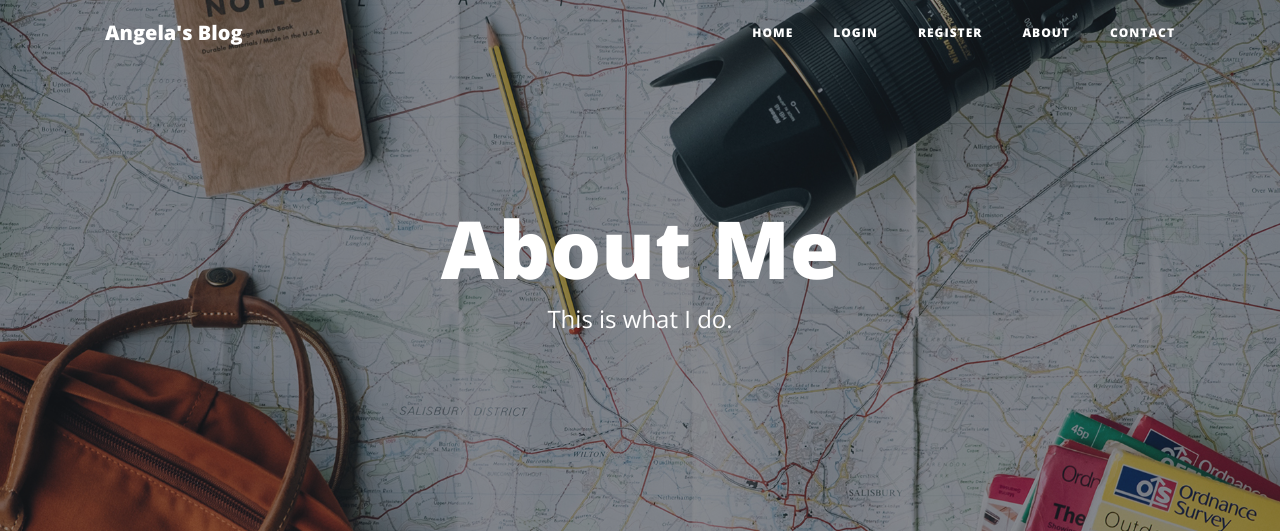
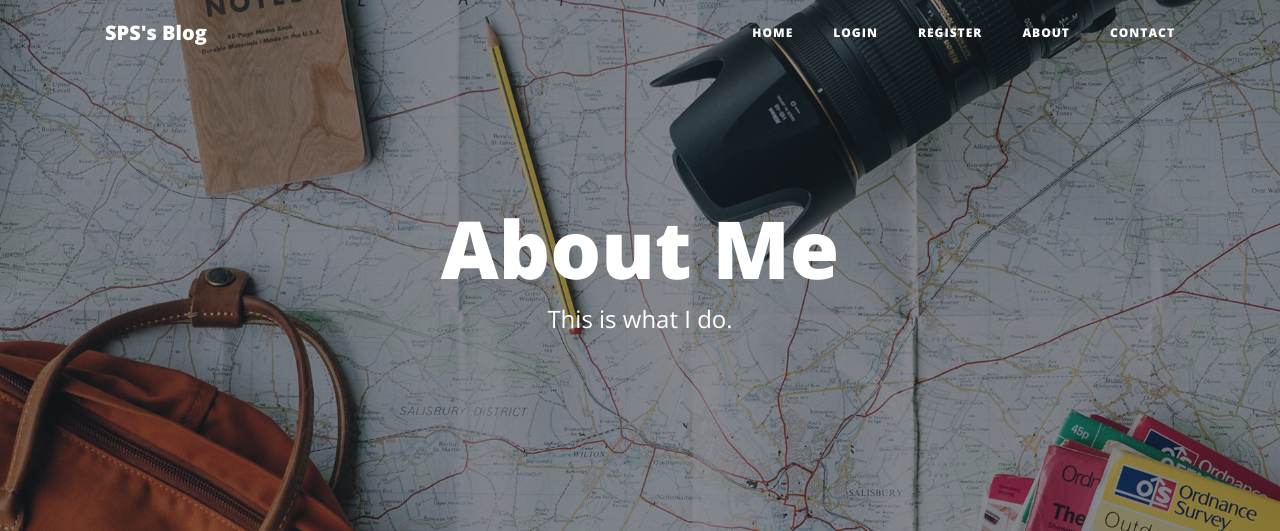
Before and after one commit to spscrunch/blog-with-users, a Flask app: page /about in a window 1280 px wide. Shown: the top 531 px of the page. Run offline with Flask 2, Linux system fonts and the light colour scheme; some libraries are stand-ins or nearby versions.

Commit message:
small update

```diff
--- a/templates/header.html
+++ b/templates/header.html
@@ -28,7 +28,7 @@
   <!-- Navigation -->
   <nav class="navbar navbar-expand-lg navbar-light fixed-top" id="mainNav">
     <div class="container">
-      <a class="navbar-brand" href="{{url_for('get_all_posts')}}">Angela's Blog</a>
+      <a class="navbar-brand" href="{{url_for('get_all_posts')}}">SPS's Blog</a>
       <button class="navbar-toggler navbar-toggler-right" type="button" data-toggle="collapse" data-target="#navbarResponsive" aria-controls="navbarResponsive" aria-expanded="false" aria-label="Toggle navigation">
         Menu
         <i class="fas fa-bars"></i>
--- a/templates/index.html
+++ b/templates/index.html
@@ -1,7 +1,7 @@
 {% include "header.html" %}
 
   <!-- Page Header -->
-  <header class="masthead" style="background-image: url('https://images.unsplash.com/photo-1618090337524-e36eb9a015e6?ixid=MXwxMjA3fDB8MHxwaG90by1wYWdlfHx8fGVufDB8fHw%3D&ixlib=rb-1.2.1&auto=format&fit=crop&w=934&q=80')">
+  <header class="masthead" style="background-image: url('https://images.unsplash.com/photo-1521336575822-6da63fb45455?ixid=MXwxMjA3fDB8MHxwaG90by1wYWdlfHx8fGVufDB8fHw%3D&ixlib=rb-1.2.1&auto=format&fit=crop&w=1950&q=80')">
     <div class="overlay"></div>
     <div class="container">
       <div class="row">
```
